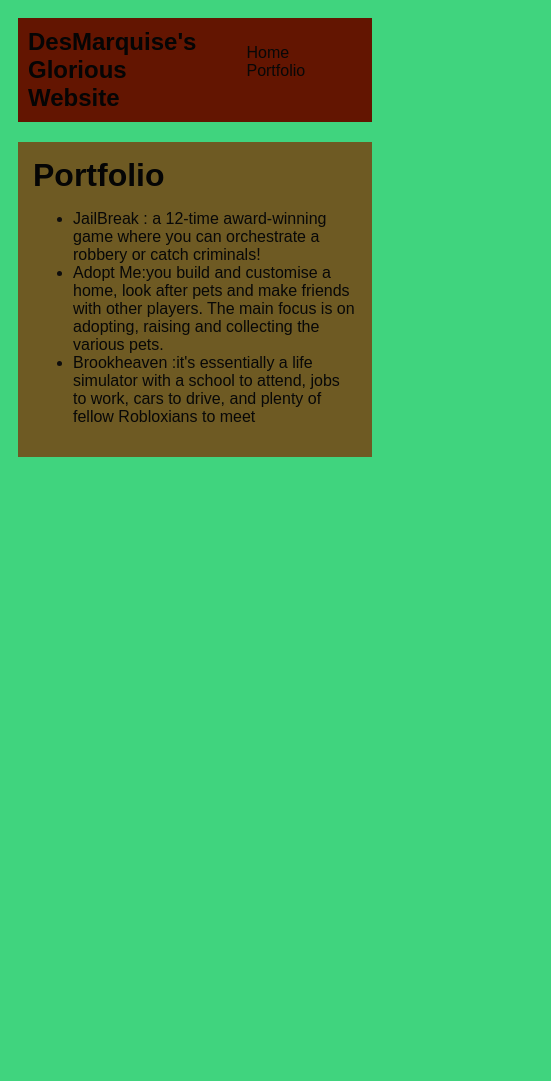
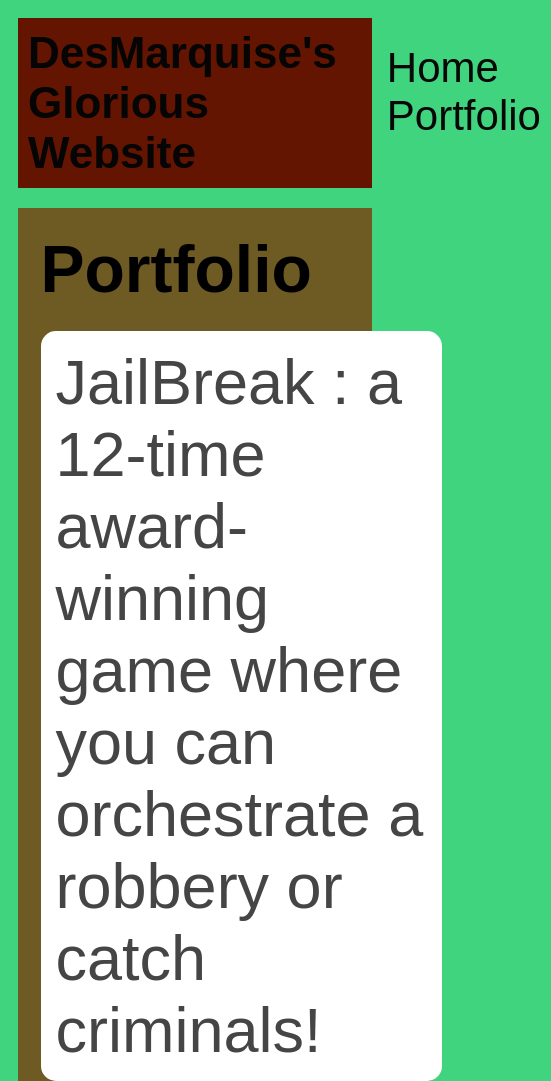
Before and after one commit to DesMarquiseThomas/DesMarquiseThomas.github.io, a plain HTML site: page portfolio.html in a window 390 px wide. Shown: the top 1081 px of the page, 551 px wide, since content can reach past the window. Before the commit the page ends 844 px from the top, so only its background shows below. Drawn offline with Linux system fonts and the light colour scheme.

Commit message:
add portfolio.html file

```diff
--- a/style.css
+++ b/style.css
@@ -53,11 +53,78 @@
     padding: 15px;
 }
 
-/* portfolio styles */
-#interests {
-    border: 4px silver ridge;
-    padding: 8px;
+ /* portfolio styles */
+ .content h1 {
+    color: black;
 }
-h2, h3 {
-    margin: 0px;
+
+#portfolio {
+    list-style-type: none;
+    padding-left: 0;
 }
+
+#portfolio li {
+    background: #fff;
+    padding: 10px;
+    border-radius: 10px;
+    margin-bottom: 10px;
+}
+
+#portfolio li:hover {
+    background: #eee;
+}
+
+#portfolio a {
+    text-decoration: none;
+    color: #454545;
+}
+
+  /* responsive web design */
+  @media screen and (min-width: 120px) and (max-width: 1080px) {
+    main {
+      height: 100ch;
+      zoom: 1.5;
+      display: grid;
+    }
+
+    h1 {
+      font-size: 44px;
+    }
+
+    h2 {
+      font-size: 42px;
+    }
+
+    h3 {
+      font-size: 36px;
+    }
+
+    #all-contents {
+      height: 100ch;
+      margin: none;
+    }
+
+    a {
+      font-size: 42px;
+    }
+
+    .sidebar {
+      margin-right: 0px;
+      justify-content: center;
+      align-items: center;
+    }
+
+    .sidebar-img {
+      width: 100%;
+    }
+
+    p,
+    li {
+      font-size: 24px;
+    }
+
+    .content {
+      align-content: center;
+      justify-content: center;
+    }
+}
```
